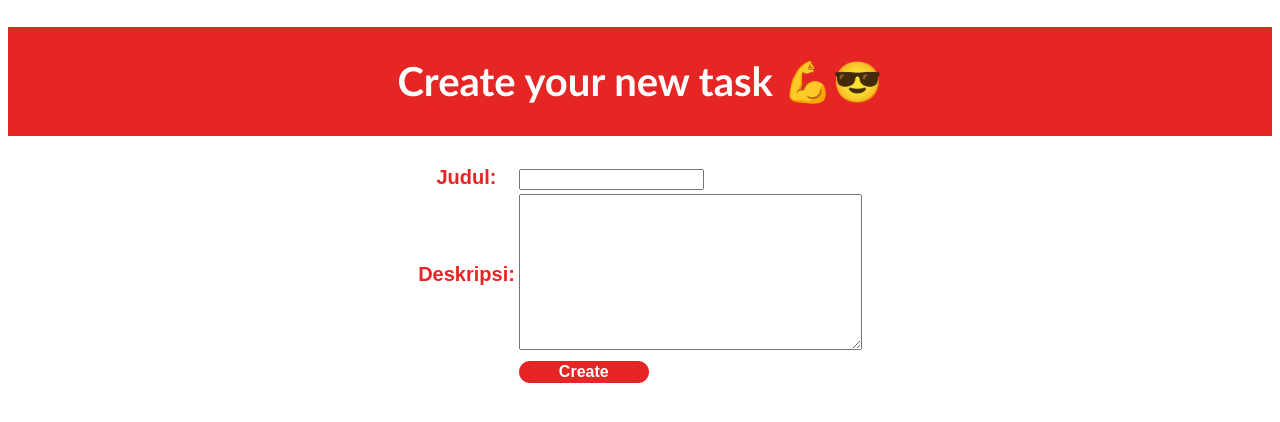
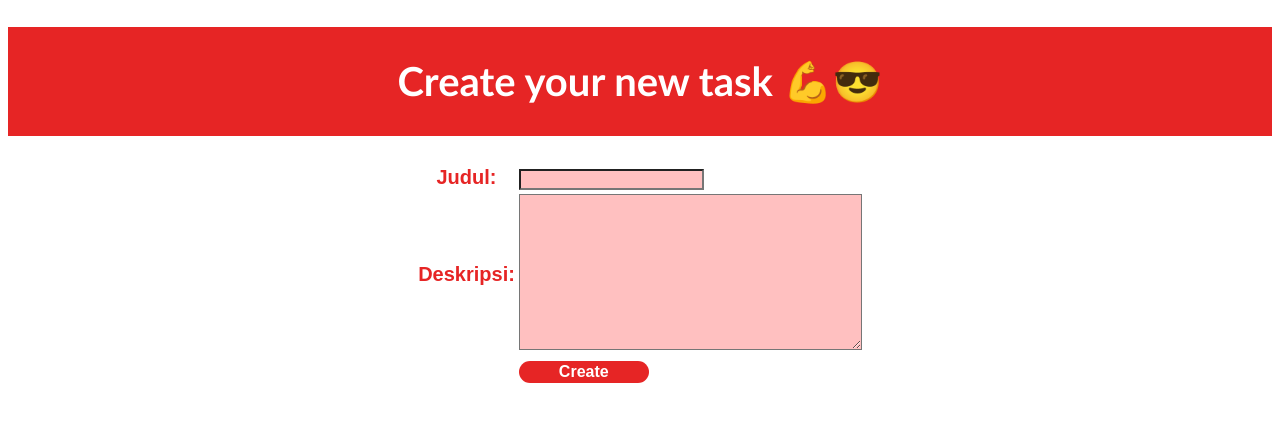
Before and after one commit to hikamfajduani/Repo-Hikam-Tugas1, a Django app: page /todolist/create/ in a window 1280 px wide. Shown: the top 422 px of the page. Run offline with Django 4.2, Linux system fonts and the light colour scheme; the visitor is signed in with stand-in values (Sample User, id 1).

Commit message:
Menambahkan file baru

```diff
--- a/todolist/form.py
+++ b/todolist/form.py
@@ -1,3 +1,4 @@
+from turtle import color
 from django import forms
 
 class CreateTodoForm(forms.Form):
--- a/todolist/templates/create.html
+++ b/todolist/templates/create.html
@@ -6,6 +6,9 @@
     font-size: 20px;
     font-family: sans-serif;
     color: #e62525;
+  }
+  input, textarea {
+    background-color: #ffc0c0;
   }
   .headertext{
     text-align: center;
```
Also changed, not shown: todolist/README.md (added).
